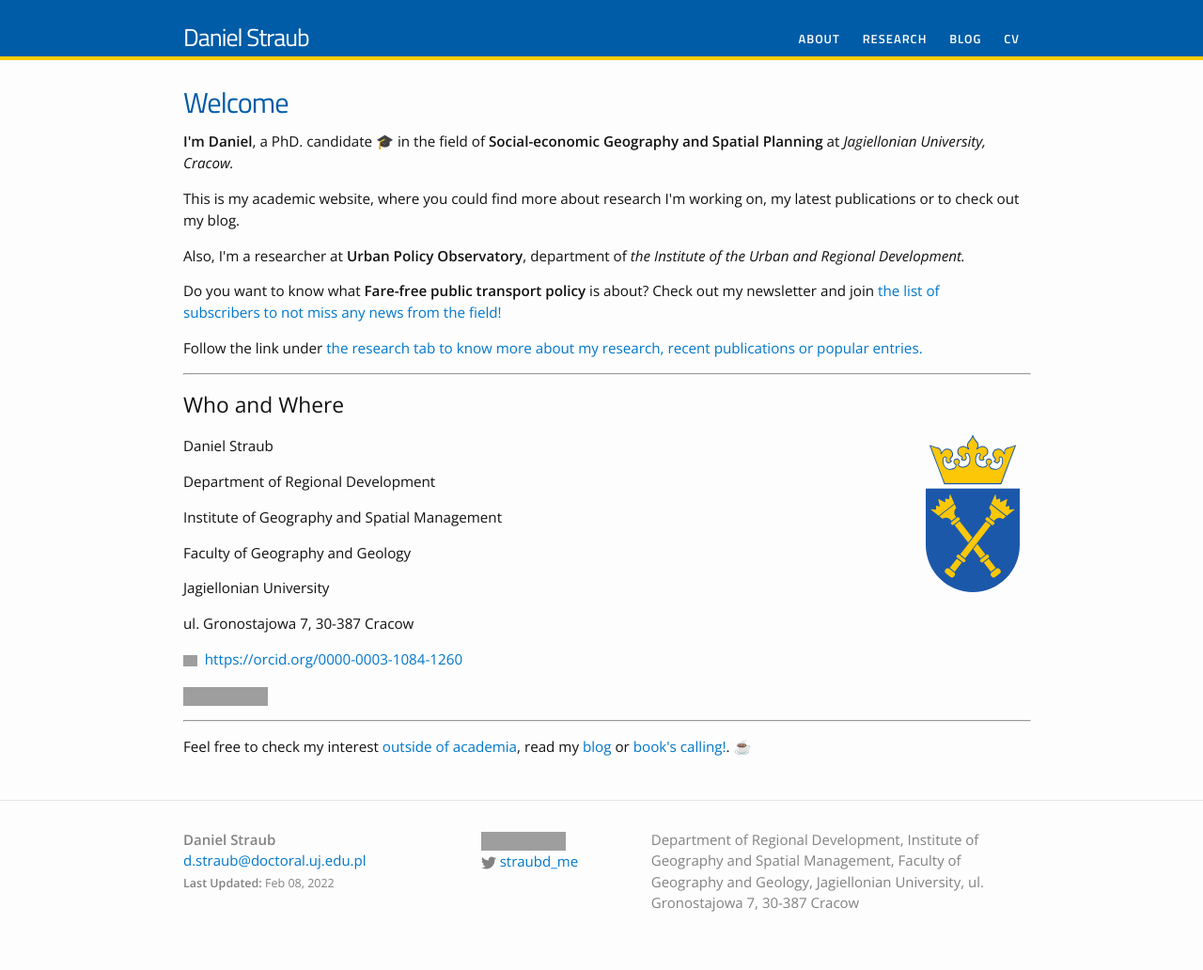
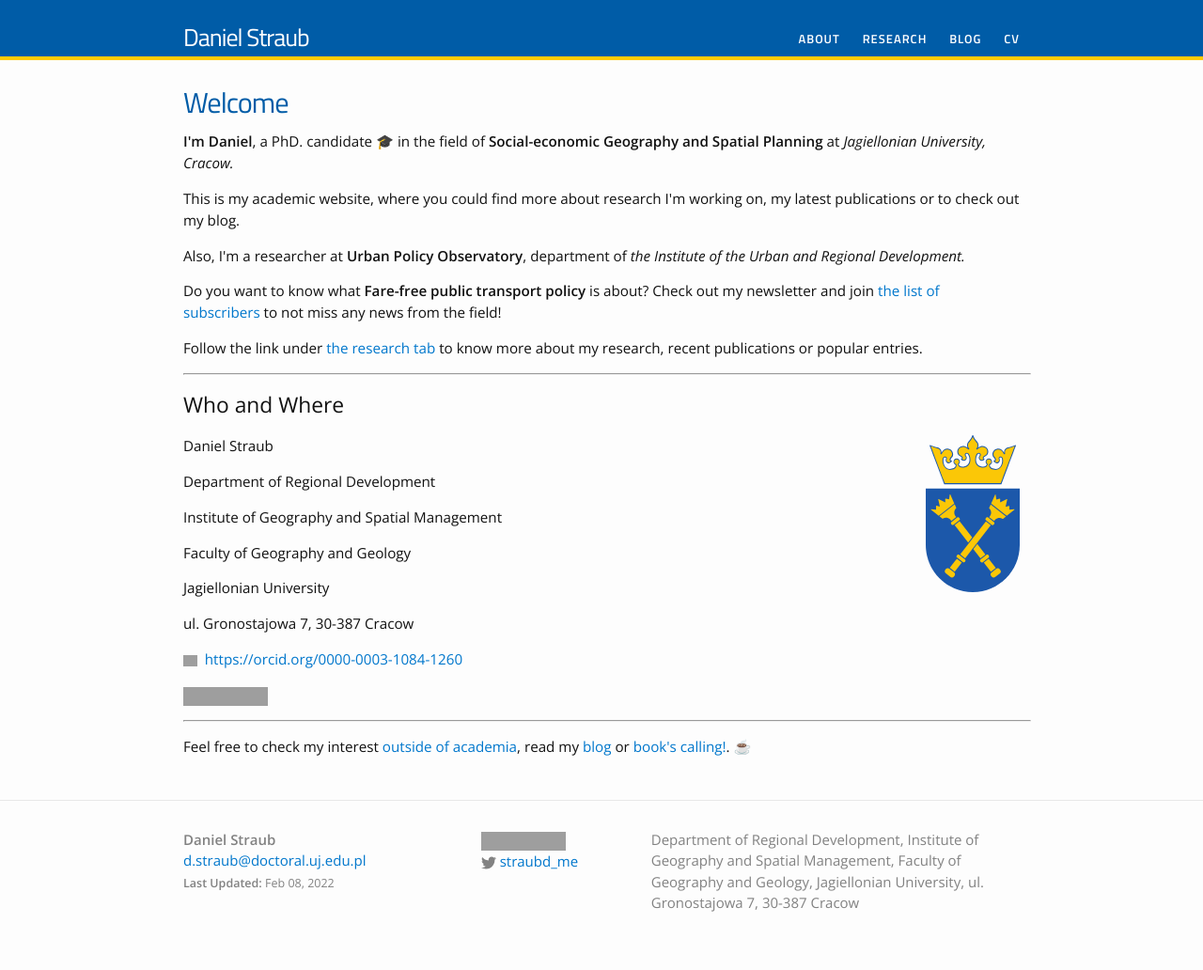
Before and after one commit to tracetheheat/tracetheheat.github.io, a Jekyll site: the page built from index.html, in a window 1280 px wide. Shown: the whole page at 94% size. Built offline with Jekyll 4.4.1, drawn with Linux system fonts in a browser that asks for light colours; grey boxes are pictures that could not be loaded.

Commit message:
cv update2

```diff
--- a/index.html
+++ b/index.html
@@ -14,9 +14,9 @@
 
 <p>Also, I'm a researcher at <strong>Urban Policy Observatory</strong>, department of <em>the Institute of the Urban and Regional Development.</em></p>
 
-<p>Do you want to know what <strong>Fare-free public transport policy</strong> is about? Check out my newsletter and join <a href="https://ffpt.substack.com/">the list of subscribers to not miss any news from the field!</a>
+<p>Do you want to know what <strong>Fare-free public transport policy</strong> is about? Check out my newsletter and join <a href="https://ffpt.substack.com/">the list of subscribers </a> to not miss any news from the field!</p>
 
-<p>Follow the link under <a href="http://straubd.me/research/">the research tab to know more about my research, recent publications or popular entries.</a></p>
+<p>Follow the link under <a href="http://straubd.me/research/">the research tab </a> to know more about my research, recent publications or popular entries.</p>
 
 <hr width="900px">
 
```
Also changed, not shown: cv.md (+1 -1 lines).
